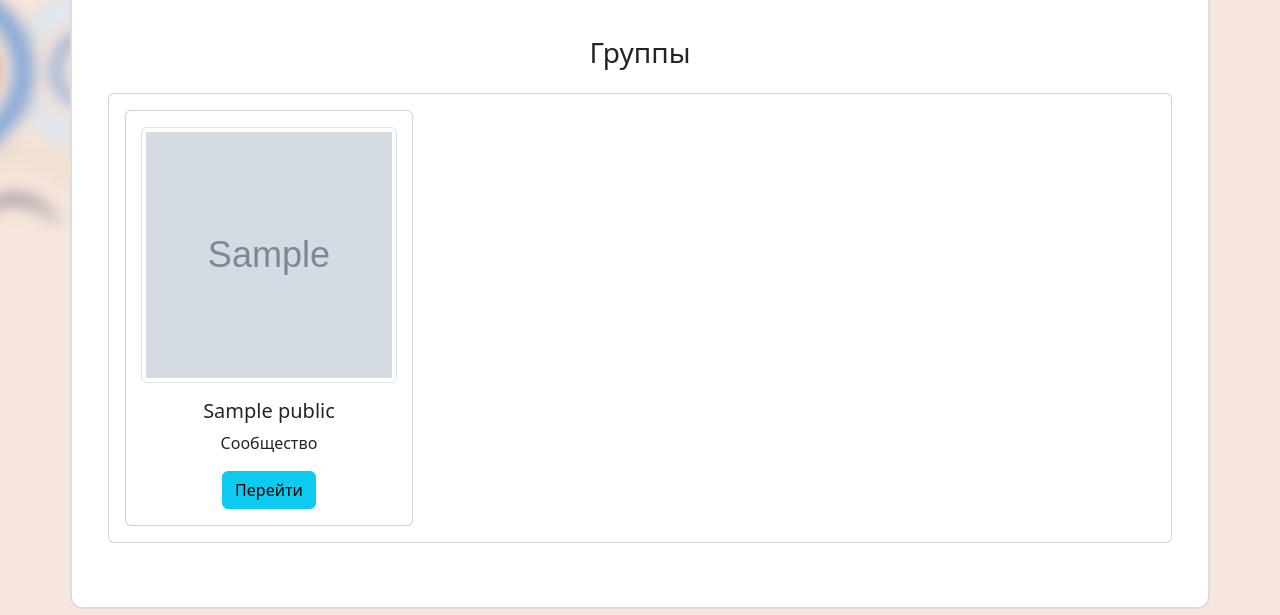
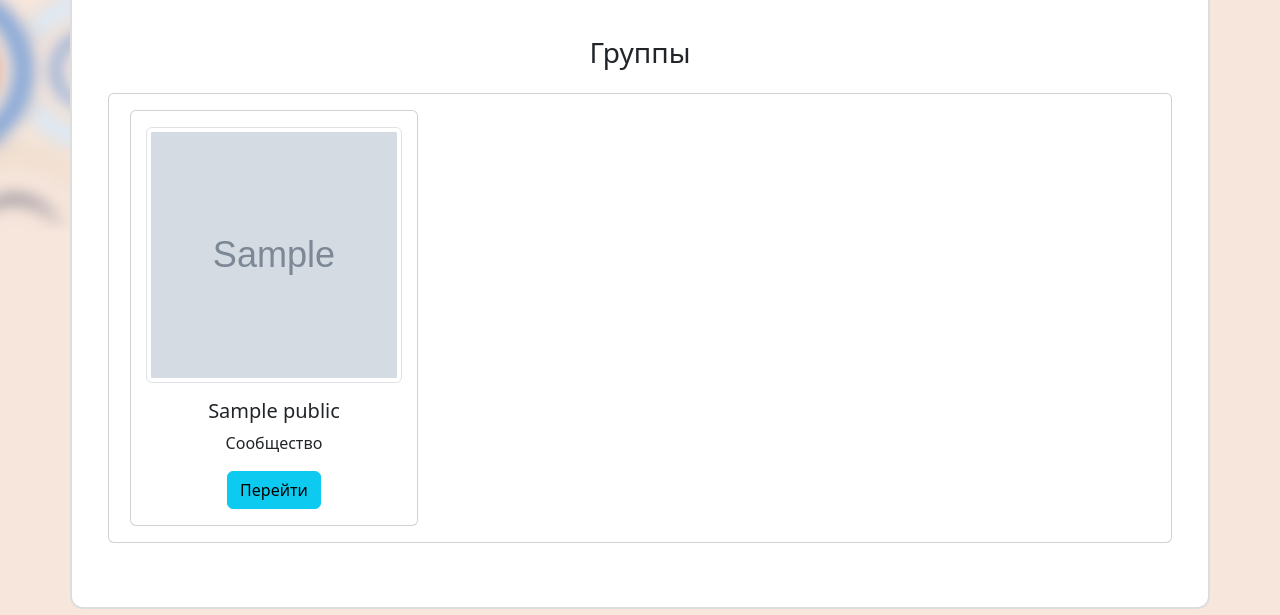
Before and after one commit to Shadow318193/ProtoNetwork, a Flask app: page /search in a window 1280 px wide. Shown: the part 1259-1874 px from the top of the page. Run offline with Flask 2, Linux system fonts and the light colour scheme; tables that the repository leaves empty hold one stand-in row (values such as "Sample post"); grey boxes marked "Sample" are stand-in pictures.

Commit message:
Public list fix

```diff
--- a/templates/search.html
+++ b/templates/search.html
@@ -75,7 +75,7 @@
         <div class="row pb-3">
             <div class="card p-3" style="overflow: auto; display: flex; flex-direction: row;">
         {% for public in publics %}
-                    <div class="card" style="width: 18rem;">
+                    <div class="card" style="min-width: 18rem; width: 18rem; margin: 0 5px;">
                     {% if public.avatar == None and not public.is_banned %}
                     <img src="/static/media/default.png" width="256" height="256" style="margin: 0 auto;" class="img-thumbnail mt-3" alt="{{ public.name }}">
                     {% elif public.is_banned %}
```
